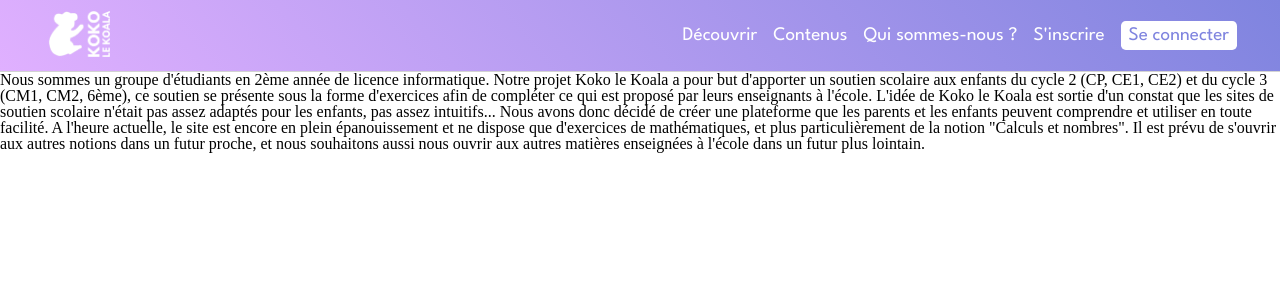
After one commit to Kyliroco/koko-koala, a Symfony app: template templates/default/whoAreWe.html.twig in a window 1280 px wide. The commit adds this page. Shown: the top 300 px of the page. Run offline with Twig, Linux system fonts and the light colour scheme; the template is opened without the code that fills it, so the values that code supplies are empty; some libraries are stand-ins or nearby versions.

Commit message:
qui sommes nous

```diff
--- a/templates/base.html.twig
+++ b/templates/base.html.twig
@@ -51,7 +51,7 @@
 									<a>Contenus</a>
 								</li>
 								<li>
-									<a>Qui sommes-nous ?</a>
+									<a href="{{ path('who_are_we') }}">Qui sommes-nous ?</a>
 								</li>
 								<li>
 									<a href="{{ path('app_register')}}">S'inscrire</a>
--- /dev/null
+++ b/templates/default/whoAreWe.html.twig
@@ -0,0 +1,20 @@
+{% extends 'base.html.twig' %}
+
+{% block title %}Qui sommes-nous - Koko le Koala{% endblock %}
+
+{% block stylesheets %}
+    {{ parent() }}
+    <link href="./css/default/main.css" rel="stylesheet">
+{% endblock %}
+
+{% block body %}
+    <main>
+        <p>Nous sommes un groupe d'étudiants en 2ème année de licence informatique.
+
+            Notre projet Koko le Koala a pour but d'apporter un soutien scolaire aux enfants du cycle 2 (CP, CE1, CE2) et du cycle 3 (CM1, CM2, 6ème), ce soutien se présente sous la forme d'exercices afin de compléter ce qui est proposé par leurs enseignants à l'école.
+            L'idée de Koko le Koala est sortie d'un constat que les sites de soutien scolaire n'était pas assez adaptés pour les enfants, pas assez intuitifs... Nous avons donc décidé de créer une plateforme que les parents et les enfants peuvent comprendre et utiliser en toute facilité.
+
+            A l'heure actuelle, le site est encore en plein épanouissement et ne dispose que d'exercices de mathématiques, et plus particulièrement de la notion "Calculs et nombres". Il est prévu de s'ouvrir aux autres notions dans un futur proche, et nous souhaitons aussi nous ouvrir aux autres matières enseignées à l'école dans un futur plus lointain.
+        </p>
+    </main>
+{% endblock %}
```
Also changed, not shown: src/Controller/DefaultController.php (+8 -1 lines).
